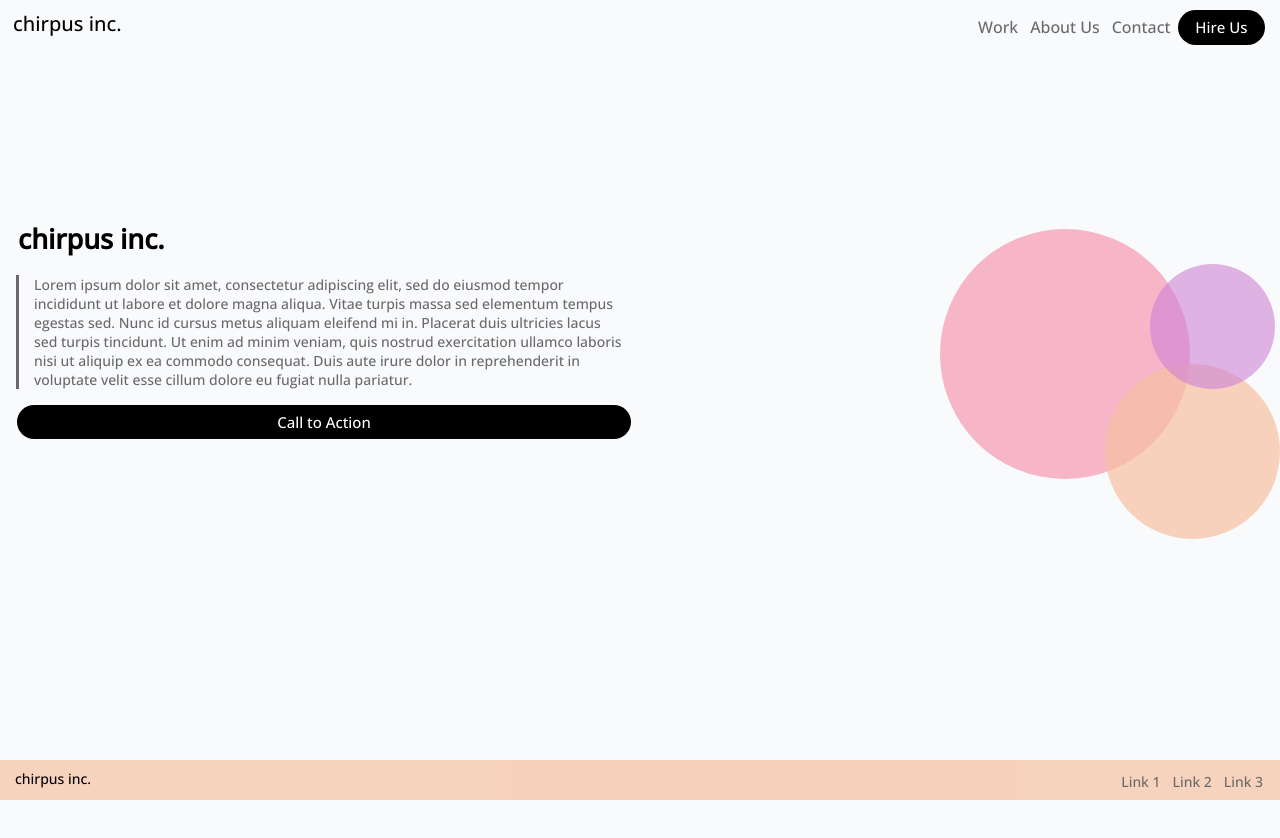
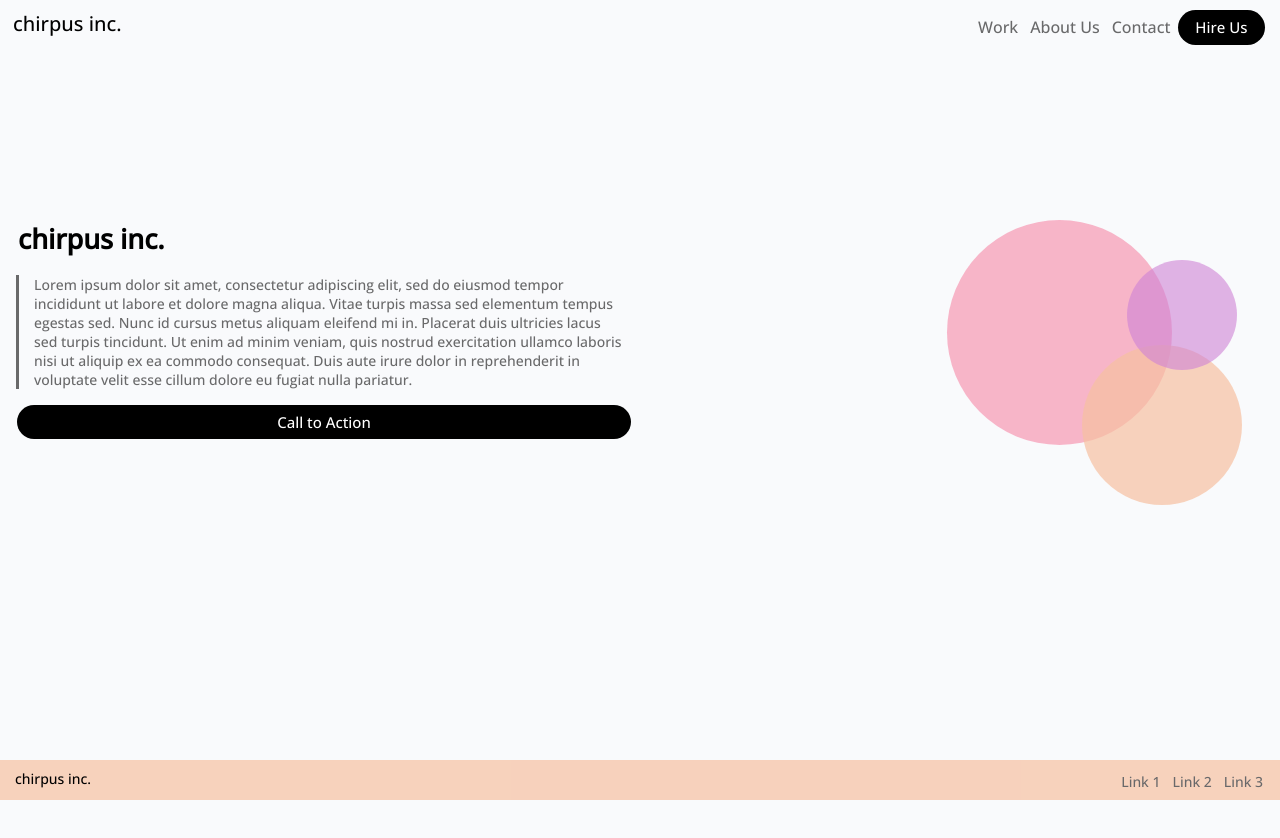
Before and after one commit to PMBBriggs/Lab-1, a plain HTML site: page index.html in a window 1280 px wide. After the commit the page ends 800 px from the top, so only its background shows below. Drawn offline with nearby package versions, Linux system fonts and the light colour scheme.

Commit message:
part 2 completed

```diff
--- a/index.html
+++ b/index.html
@@ -25,10 +25,12 @@
         </div>
     </header>
     <div id="body">
-        <p class="title">chirpus inc.</p>
-        <p class="description">Lorem ipsum dolor sit amet, consectetur adipiscing elit, sed do eiusmod tempor incididunt ut labore et dolore magna aliqua. Vitae turpis massa sed elementum tempus egestas sed. Nunc id cursus metus aliquam eleifend mi in. Placerat duis ultricies lacus sed turpis tincidunt. Ut enim ad minim veniam, quis nostrud exercitation ullamco laboris nisi ut aliquip ex ea commodo consequat. Duis aute irure dolor in reprehenderit in voluptate velit esse cillum dolore eu fugiat nulla pariatur.  </p>
-        <div class="buttons">
-            <button>Call to Action</button>
+        <div class="info">
+            <p class="title">chirpus inc.</p>
+            <p class="description">Lorem ipsum dolor sit amet, consectetur adipiscing elit, sed do eiusmod tempor incididunt ut labore et dolore magna aliqua. Vitae turpis massa sed elementum tempus egestas sed. Nunc id cursus metus aliquam eleifend mi in. Placerat duis ultricies lacus sed turpis tincidunt. Ut enim ad minim veniam, quis nostrud exercitation ullamco laboris nisi ut aliquip ex ea commodo consequat. Duis aute irure dolor in reprehenderit in voluptate velit esse cillum dolore eu fugiat nulla pariatur.  </p>
+            <div class="buttons">
+                <button>Call to Action</button>
+            </div>
         </div>
         <div class="circles">
             <span id="circle-1"></span>
--- a/style.css
+++ b/style.css
@@ -134,8 +134,10 @@ a{
     }
 
     #body {
-        width: 50%;
         position:relative;
+        display:flex;
+        flex-direction: row;
+        justify-content: space-between;
         top: 150px;
     }
 
@@ -143,49 +145,55 @@ a{
         width: 100%;
     }
 
+    .info {
+        width: 50vw;
+    }
+
     .circles {
         height: 500px;
-        left: 100%;
-        bottom: 200px;
+        width: 50vw;
         position:relative;
+        bottom: 150px;
+
     }
 
     #circle-1 {
         background-color:rgba(247, 136, 167, 0.6);
-        height: 250px;
-        width: 250px;
+        height: 225px;
+        width: 225px;
         border-radius: 50%;
         display: flex;
-        position:relative;
-        left: 300px;
-        bottom: 10px;
-
-    }
-
-    #circle-2 {
-        background-color:rgba(247, 193, 162, 0.7);
-        height: 175px;
-        width: 175px;
-        border-radius: 50%;
-        display:flex;
-        position:relative;
-        left: 465px;
-        bottom: 125px;
-
+        position:absolute;
+        right: 100px;
+        bottom: 100px;
 
     }
 
     #circle-3 {
         background-color:rgba(207, 130, 213, 0.6);
-        height: 125px;
-        width: 125px;
+        height: 110px;
+        width: 110px;
         border-radius: 50%;
-        display: flex;
-        position: relative;
-        left: 510px;
-        bottom: 400px;
+        position: absolute;
+        right: 35px;
+        bottom: 175px;
 
     }
 
 
+    #circle-2 {
+        background-color:rgba(247, 193, 162, 0.7);
+        height: 160px;
+        width: 160px;
+        border-radius: 50%;
+        display:flex;
+        position:absolute;
+        right:30px;
+        bottom: 40px;
+
+
+    }
+
+
+
 }
```
